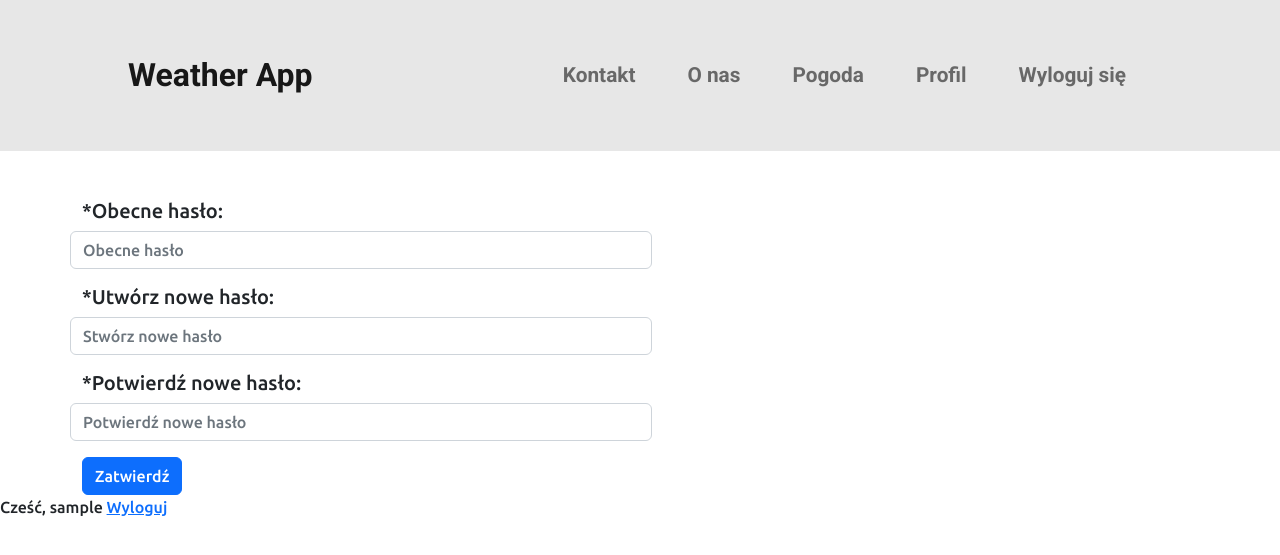
After one commit to PythonGroup56/Weather_Portal, a Django app: page /change_password in a window 1280 px wide. The commit adds this page. Shown: the top 555 px of the page. Run offline with Django 4.2, Linux system fonts and the light colour scheme; the visitor is signed in with stand-in values (Sample User, id 1).

Commit message:
Add reset password function

```diff
--- a/accounts/templates/registration_login/account_settings.html
+++ b/accounts/templates/registration_login/account_settings.html
@@ -25,6 +25,9 @@
 				</div>
 				<hr>
 				<img class="rounded-circle profile-pic" src="{{user.profile.profile_pic.url}}" >
+				<hr>
+				<a class="btn btn-primary" href="{% url 'change_password' %}"> &#8592; Zmiana hasła</a>
+
 
 			</div>
 		</div>
--- /dev/null
+++ b/accounts/templates/registration_login/change_password.html
@@ -0,0 +1,29 @@
+{% extends "registration_login/home.html" %}
+{% block content %}
+
+<div class="container">
+    <div class="col-md-6">
+<br><br>
+        <form action="" method="POST">
+            {% csrf_token %}
+
+            <div class="row mb-3">
+                <label class="h5">*Obecne hasło:</label>
+                <input type="password" name="current_password" placeholder="Obecne hasło" class="form-control" required>
+            </div>
+            <div class="row mb-3">
+                <label class="h5">*Utwórz nowe hasło:</label>
+                <input type="password" name="new_password" placeholder="Stwórz nowe hasło" class="form-control" required>
+            </div>
+            <div class="row mb-3">
+                <label class="h5">*Potwierdź nowe hasło:</label>
+                <input type="password" name="confirm_password" placeholder="Potwierdź nowe hasło" class="form-control" required>
+            </div>
+
+            <input type="submit" value="Zatwierdź" class="btn btn-primary">
+        </form>
+    </div>
+
+</div>
+
+{% endblock content %}
--- a/accounts/urls.py
+++ b/accounts/urls.py
@@ -7,5 +7,6 @@ urlpatterns = [
     path("login/", views.login_page, name="login"),
     path("logout/", views.logout_user, name="logout"),
     path("account/", views.account_profile, name="account"),
+    path('change_password', views.change_password, name="change_password"),
     path("", views.home, name="home"),
 ]
--- a/accounts/views.py
+++ b/accounts/views.py
@@ -66,6 +66,30 @@ def account_profile(request):
     return render(request, "registration_login/account_settings.html", context)
 
 
+@login_required(login_url="login")
+def change_password(request):
+    if request.method == 'POST':
+        current_password = request.POST.get('current_password')
+        new_password = request.POST.get('new_password')
+        confirm_password = request.POST.get('confirm_password')
+
+        user = request.user
+
+        if new_password == confirm_password:
+            success = user.check_password(current_password)
+            if success:
+                user.set_password(new_password)
+                user.save()
+                messages.success(request, 'Twoje hasło zostało zmienione')
+                return redirect('change_password')
+            else:
+                messages.error(request, 'Wprowadź poprawne hasło')
+        else:
+            messages.error(request, 'Hasło nie zgadza się')
+            return redirect('change_password')
+    return render (request, 'registration_login/change_password.html')
+
+
 def home(request):
     context = {}
     return render(request, "registration_login/dashboard.html", context)
```
Also changed, not shown: weather_api/views.py (line endings or trailing spaces).
